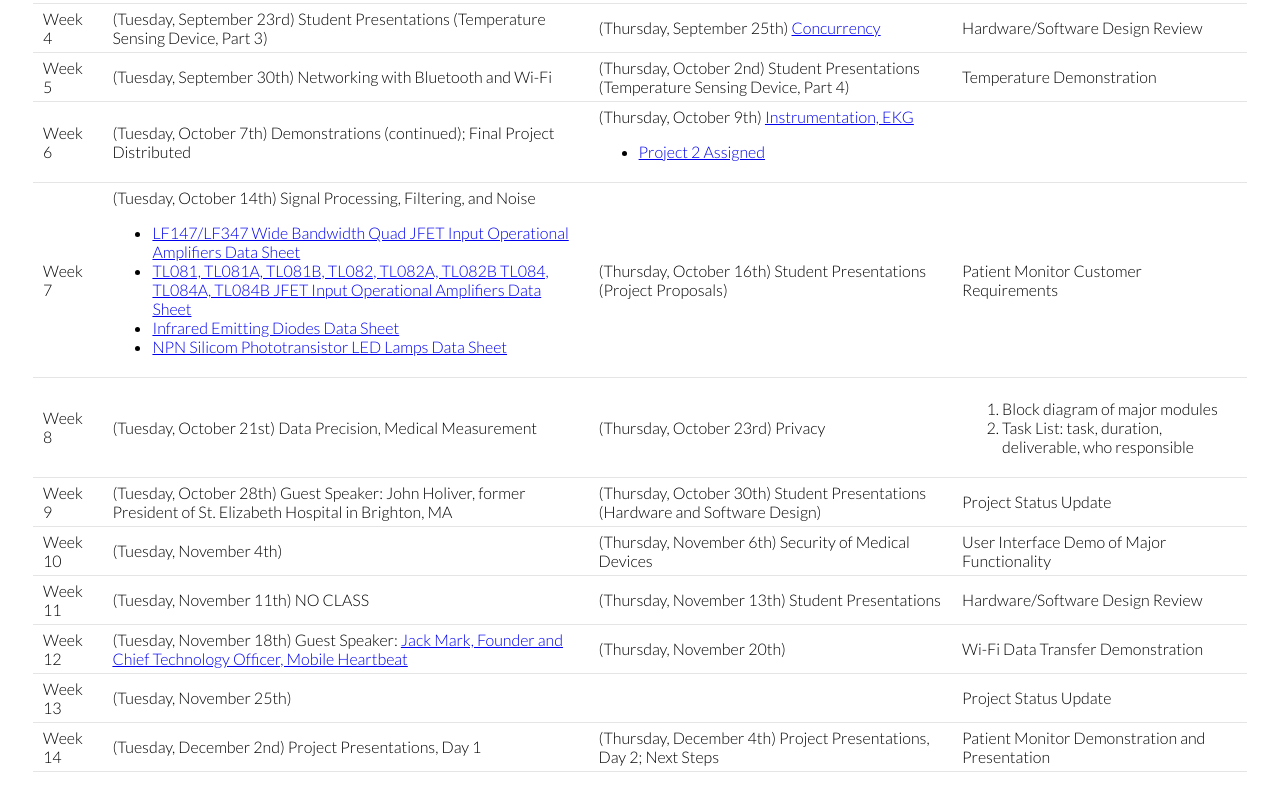
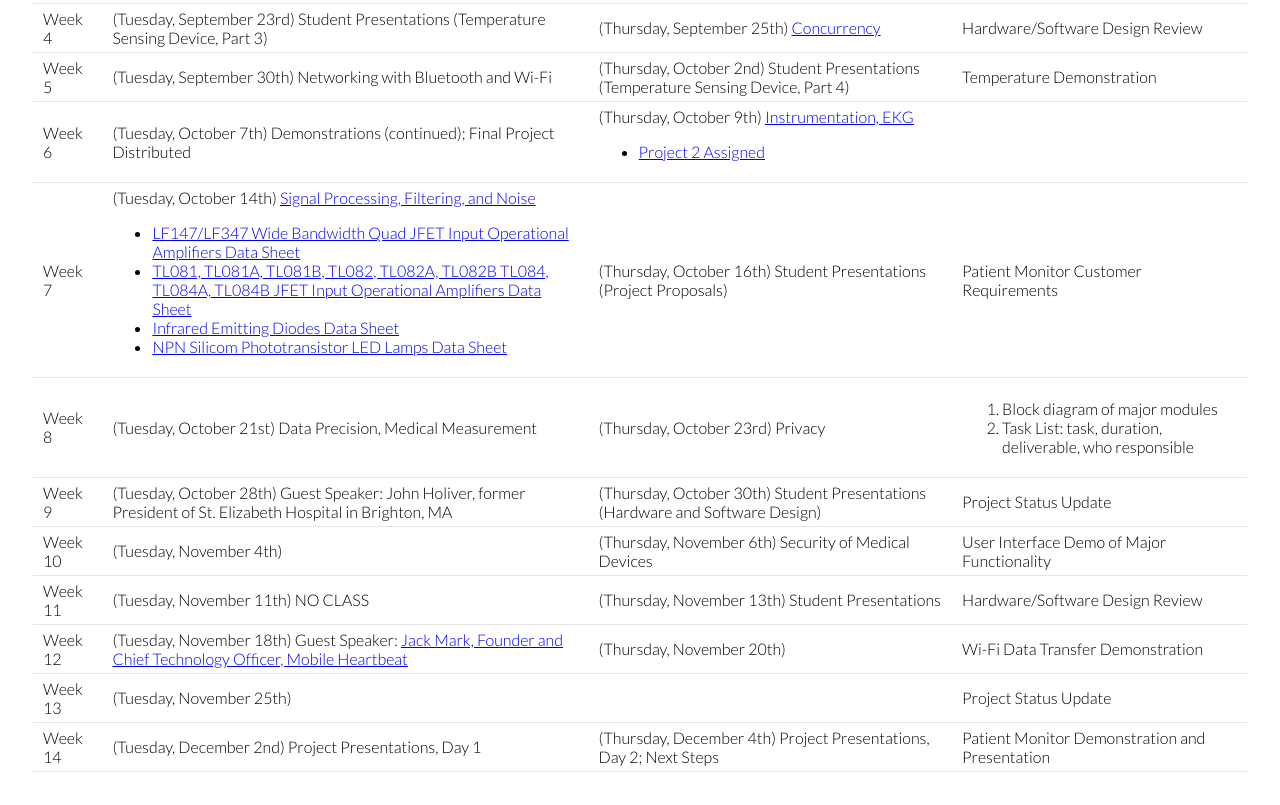
Before and after one commit to eangelica2014/MobileMedicalDevices, a plain HTML site: page index.html in a window 1280 px wide. Shown: the part 1154-1959 px from the top of the page. Drawn offline with Linux system fonts and the light colour scheme.

Commit message:
Added notes and examples on instrumentation, DSP

```diff
--- a/index.html
+++ b/index.html
@@ -106,7 +106,7 @@
 </tr>
 <tr>
 <td>Week 7</td>
-<td>(Tuesday, October 14th) Signal Processing, Filtering, and Noise
+<td>(Tuesday, October 14th) <a href="docs/instrumentation_dsp.pptx">Signal Processing, Filtering, and Noise</a>
 <ul>
 	<li><a href="docs/data_sheets/22904_OpAmpQuad.pdf">LF147/LF347 Wide Bandwidth Quad JFET Input Operational Amplifiers Data Sheet</a></li>
 	<li><a href="docs/data_sheets/33232_OpAmpSingle.pdf">TL081, TL081A, TL081B, TL082, TL082A, TL082B TL084, TL084A, TL084B JFET Input Operational Amplifiers Data Sheet</a></li>
```
Also changed, not shown: 5 other files.
